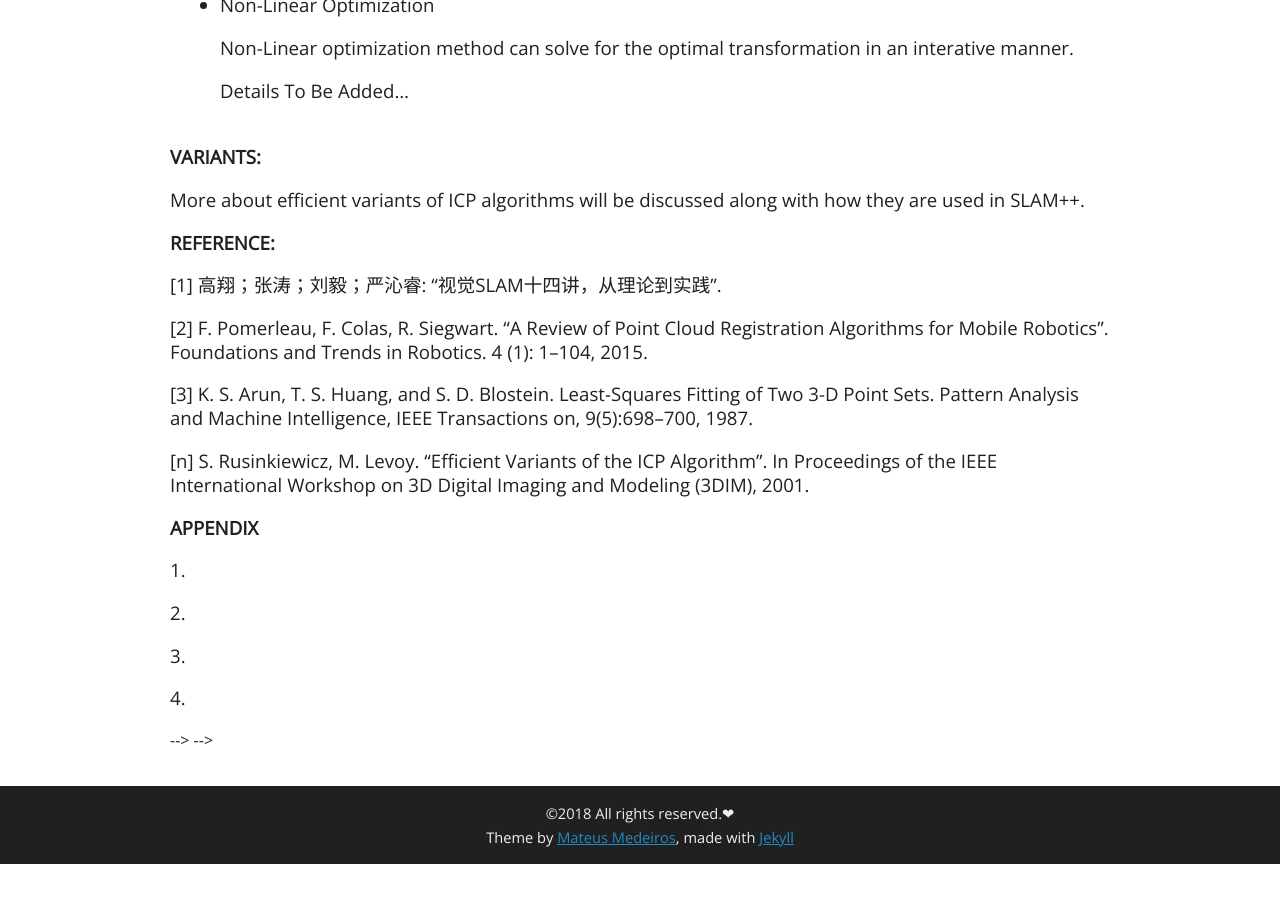
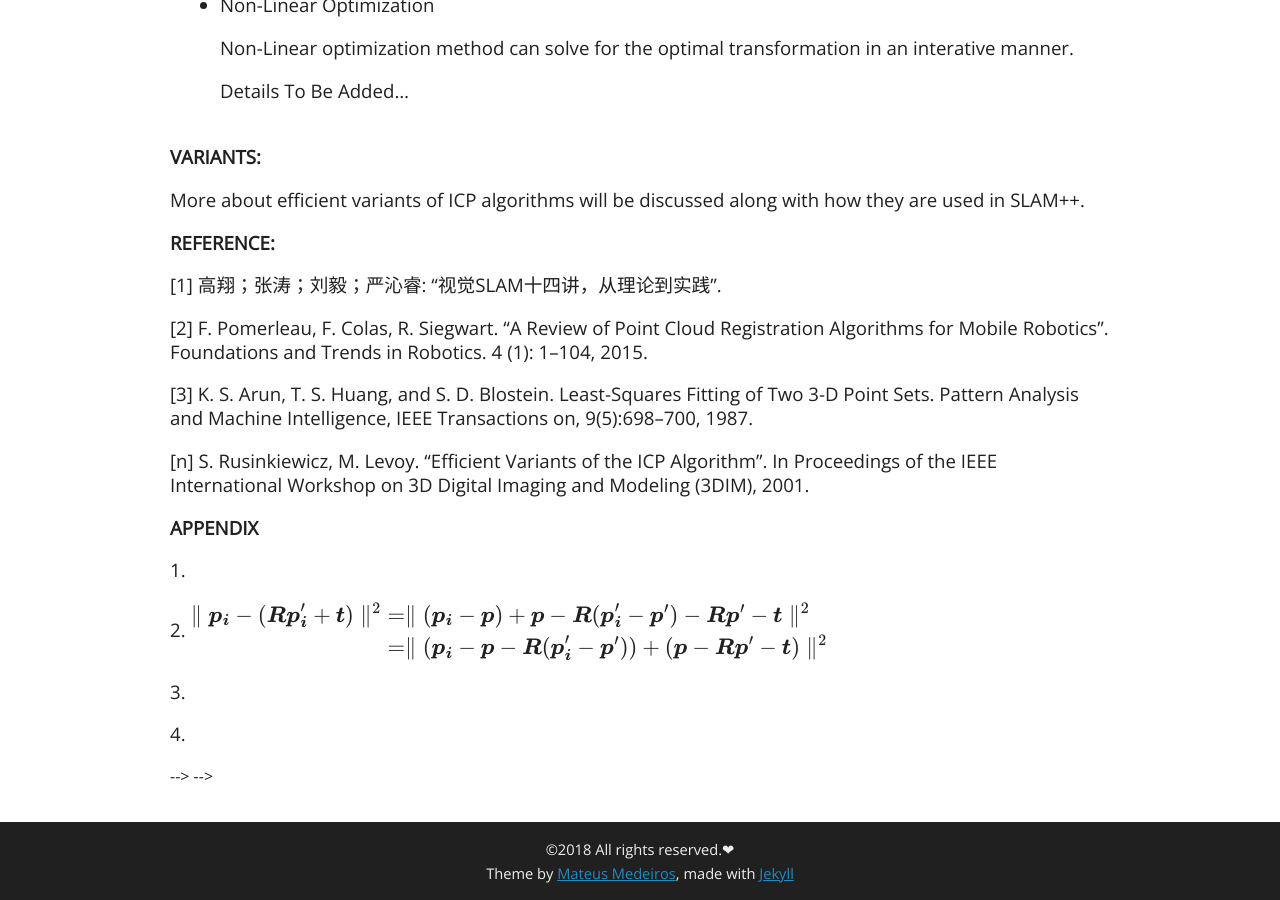
Before and after one commit to YuhangMing/YuhangMing.github.io, a Jekyll site: the page built from _posts/2018-09-30-ICP.markdown, in a window 1280 px wide and 900 px high, scrolled down 2715 px. Built offline with Jekyll 4.4.1, drawn with Linux system fonts in a browser that asks for light colours; formulas are drawn with MathJax 3; comment, search, counter and statistics services are not loaded; before the commit the page ends 3579 px from its top, so only the background shows below that.

Commit message:
add appendix 2

```diff
--- a/_posts/2018-09-30-ICP.markdown
+++ b/_posts/2018-09-30-ICP.markdown
@@ -119,6 +119,12 @@ permalink: /ICP/
   1.
 
   2.
+  $$
+  \begin{split}
+    \parallel \boldsymbol{p_i} - (\boldsymbol{R}\boldsymbol{p_i}' + \boldsymbol{t}) \parallel^2 &= \parallel (\boldsymbol{p_i} - \boldsymbol{p}) + \boldsymbol{p} - \boldsymbol{R} ( \boldsymbol{p_i}' - \boldsymbol{p}' ) - \boldsymbol{R}\boldsymbol{p}' -\boldsymbol{t} \parallel^2 \\
+    &= \parallel (\boldsymbol{p_i} - \boldsymbol{p}  - \boldsymbol{R} ( \boldsymbol{p_i}' - \boldsymbol{p}' ) ) + (\boldsymbol{p} - \boldsymbol{R}\boldsymbol{p}' -\boldsymbol{t}) \parallel^2
+  \end{split}
+  $$
 
   3.
 
```
Also changed, not shown: 8 other files.
